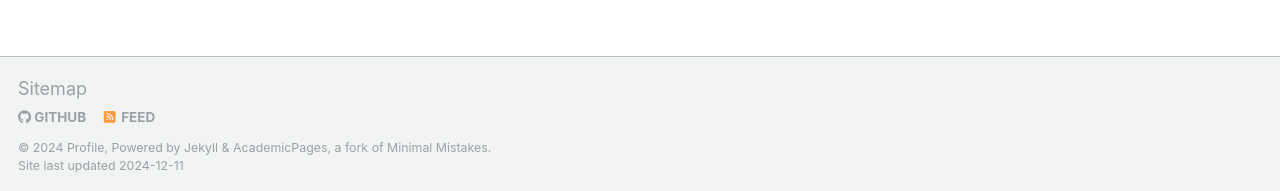
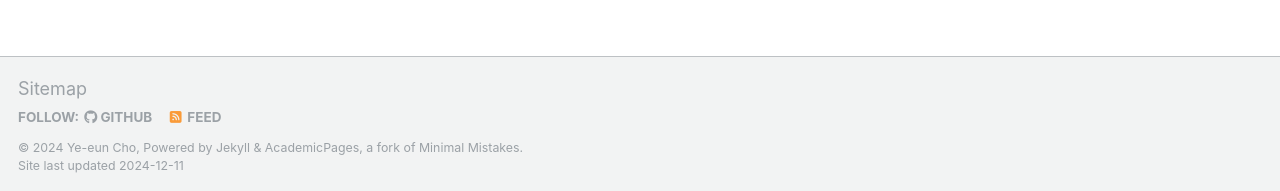
Before and after one commit to joyennn/joyennn, a Jekyll site: the page built from index.md, in a window 1280 px wide. Shown: the part 706-897 px from the top of the page. Built offline with Jekyll 4.4.1, drawn with Linux system fonts in a browser that asks for light colours; some web fonts are replaced; our own code applies the rules of GitHub Pages for plain Markdown files.

Commit message:
Update _config.yml

```diff
--- a/_config.yml
+++ b/_config.yml
@@ -7,14 +7,14 @@
 # server process.
 
 # # Basic Site Settings
-# locale                   : "en-US"
+locale                   : "en-US"
 title                    : "Profile"
-# title_separator          : "-"
-# name                     : &name "Ye-eun Cho"
-# description              : &description "personal description"
-# url                      : https://joyennn.github.io # the base hostname & protocol for your site e.g. "https://[your GitHub username].github.io"
-# baseurl                  : "" # the subpath of your site, e.g. "/blog"
-# repository               : "joyennn/joyennn.github.io"
+title_separator          : "-"
+name                     : &name "Ye-eun Cho"
+description              : &description "personal description"
+url                      : https://joyennn.github.io # the base hostname & protocol for your site e.g. "https://[your GitHub username].github.io"
+baseurl                  : "" # the subpath of your site, e.g. "/blog"
+repository               : "joyennn/joyennn.github.io"
 
 # Site Author - The following control what appear as part of the author content on the side bar.
 #               If a field is blank the icon and link will not appear, otherwise it will be shown.
```
